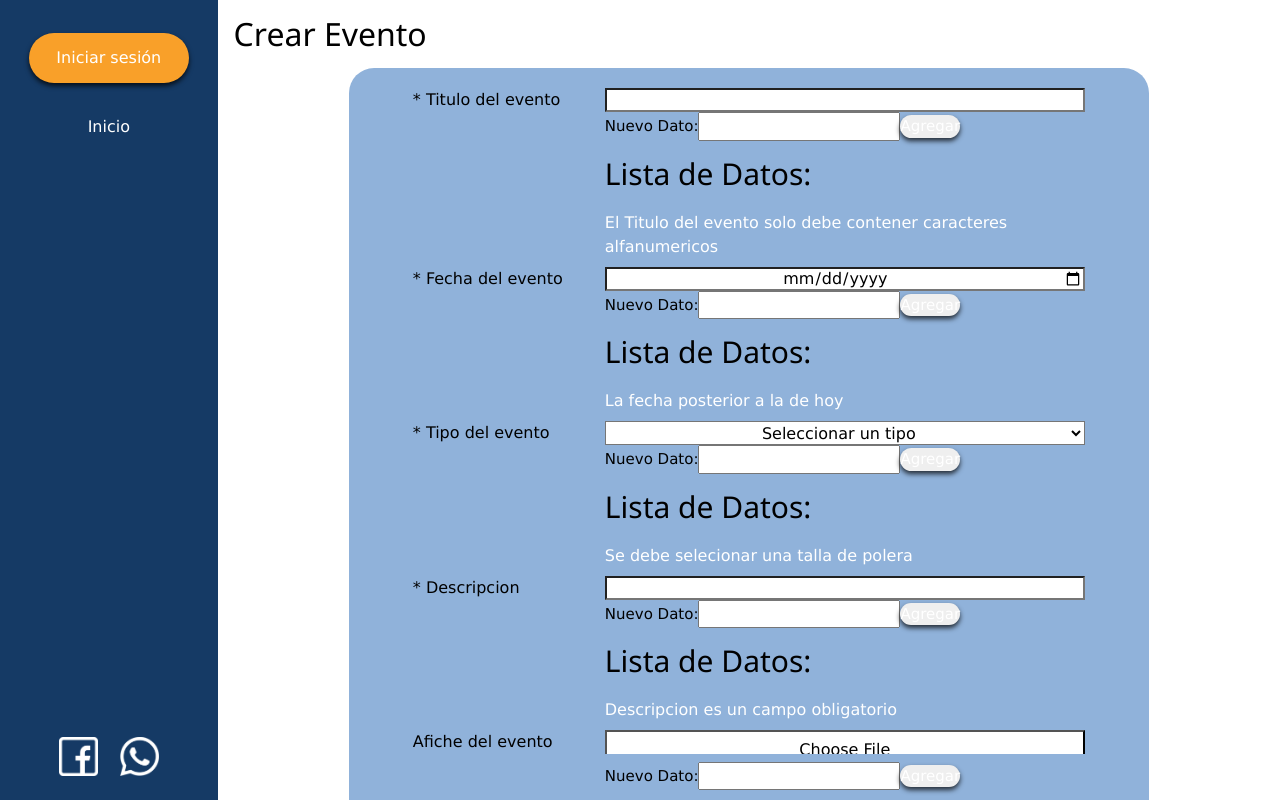
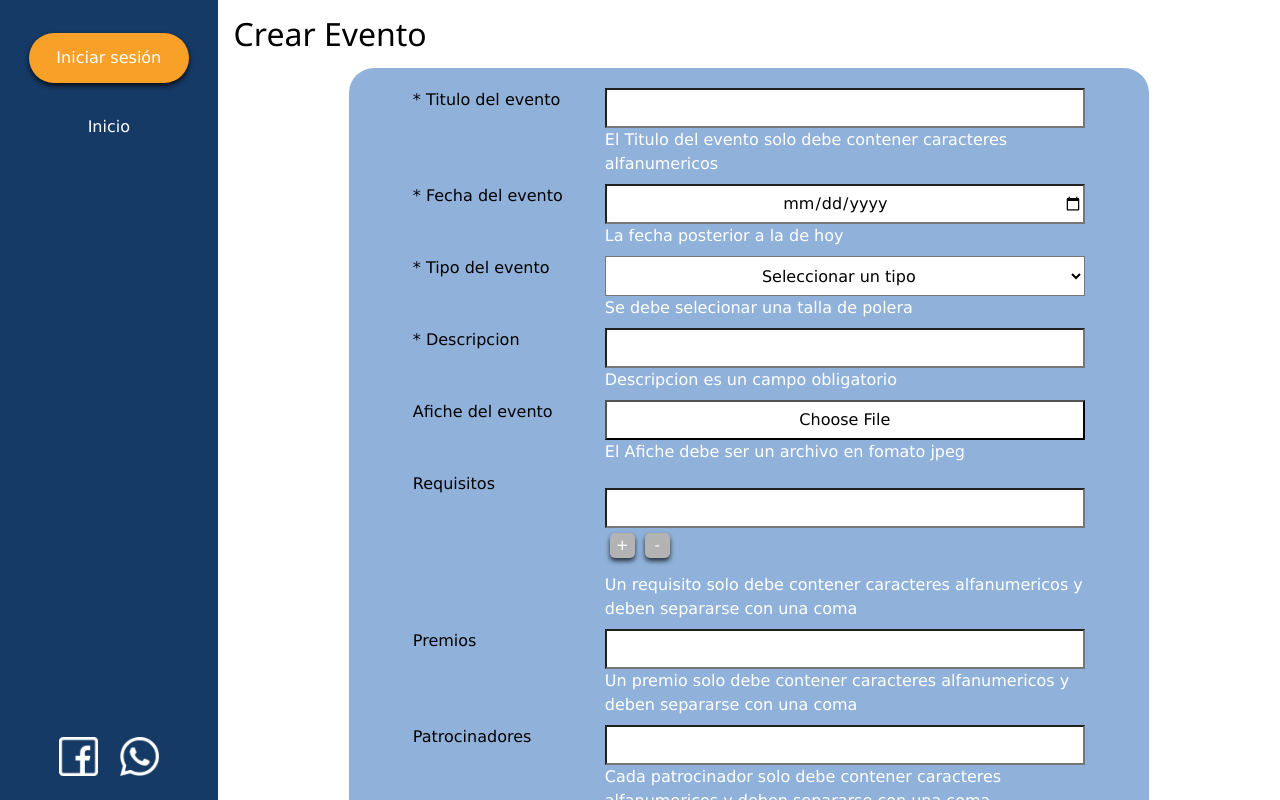
Before and after one commit to garyMamaniCortez/focasoft-front, a React (Create React App) app: page /CrearEvento in a window 1280 px wide. Shown: the top 800 px of the page. Built offline with nearby package versions, Linux system fonts and the light colour scheme.

Commit message:
feat: se agregó el TextInputDinamico con sus respectivos In´puts text y sus botones

```diff
--- /dev/null
+++ b/src/components/atoms/TextInputDinamic/TextInputDinamic.css
@@ -0,0 +1,10 @@
+Input{
+    width: 480px;
+    height: 40px;
+    flex-shrink: 0;
+    text-align: center;
+    content: "";
+    background-color: white;
+    font-size: 16px;
+    margin-bottom: 10px;
+}
--- a/src/components/atoms/TextInputDinamic/TextInputDinamic.jsx
+++ b/src/components/atoms/TextInputDinamic/TextInputDinamic.jsx
@@ -1,6 +1,9 @@
 import React, { useState } from 'react';
+import Boton from '../boton/Boton';
 
-const TextInputDinamic = () => {
+import './TextInputDinamic.css';
+
+const TextInputDinamic = ({disabled,hidden}) => {
   const [datos, setDatos] = useState([]);
   const [nuevoDato, setNuevoDato] = useState('');
 
@@ -13,19 +16,28 @@ const TextInputDinamic = () => {
     }
   };
 
+  // Eliminar un dato de la lista
+  const eliminarDato = (indice) => {
+    // Crear una copia del estado de datos
+    const copiaDatos = [...datos];
+    // Eliminar el dato en el índice dado
+    copiaDatos.splice(indice, 1);
+    // Actualizar el estado de datos
+    setDatos(copiaDatos);
+  };
+
   return (
-    <div>
+    <div disabled={disabled}
+    hidden={hidden}  className='w3-margin-top'>
       <div>
-        <label>Nuevo Dato:</label>
         <input
           type="text"
           value={nuevoDato}
-          onChange={(e) => setNuevoDato(e.target.value)}
-        />
-        <button onClick={agregarDato}>Agregar</button>
+          onChange={(e) => setNuevoDato(e.target.value)}/>
+        <Boton f={agregarDato} ClaseDeBoton="botonGris" >+</Boton>
+        <Boton f={eliminarDato} ClaseDeBoton="botonGris">-</Boton>
       </div>
       <div>
-        <h2>Lista de Datos:</h2>
         <ul>
           {datos.map((dato, index) => (
             <li key={index}>{dato}</li>
--- a/src/components/atoms/boton/Boton.css
+++ b/src/components/atoms/boton/Boton.css
@@ -39,10 +39,19 @@ button{
     height: 50px;
 }
 
-.AzulPequeño{
+.botonAzulPequeño{
     background-color: #192795;
     width: 160px;
     height: 50px;
+}
+
+.botonGris{
+    background-color: #b3b3b3;
+    border-radius: 5px;
+    width: 25px;
+    height: 25px;
+    margin: 0 5px;
+    margin-top: 5px;
 }
 
 button:hover{
--- a/src/components/atoms/boton/Boton.jsx
+++ b/src/components/atoms/boton/Boton.jsx
@@ -15,8 +15,10 @@ export default function Boton({ children, f, TipoDeBoton, ClaseDeBoton }) {
           ? "botonAmarilloPeq"
           : ClaseDeBoton === "botonAzul"
           ? "botonAzul"
-          : ClaseDeBoton === "AzulPequeño"
-          ? "AzulPequeño"
+          : ClaseDeBoton === "botonAzulPequeño"
+          ? "botonAzulPequeño"
+          : ClaseDeBoton === "botonGris"
+          ? "botonGris"
           : ""
       }
       `}
--- a/src/components/atoms/textInput/TextInput.css
+++ b/src/components/atoms/textInput/TextInput.css
@@ -1,6 +1,6 @@
 .EntradaDeTexto, .Descripcion {
     font-size: 16px;
-    height: 24px;
+    height: 40px;
     width: 480px;
     text-align: center;
     content: "";
--- a/src/components/atoms/textInput/TextInput.jsx
+++ b/src/components/atoms/textInput/TextInput.jsx
@@ -10,7 +10,7 @@ const TextInput = ({
   Valor,
 }) => {
   return (
-    <div>
+    <div className="TextInputMap">
       <input
         id={TipoDeEntrada !== "select" ? Identificador : ""}
         name={TipoDeEntrada !== "select" ? Identificador : ""}
@@ -31,6 +31,8 @@ const TextInput = ({
             ? "Contrasena"
             : TipoDeEntrada === "User"
             ? "User"
+            : TipoDeEntrada === "TextInputDinamic"
+            ? "EntradaDeTexto"
             : ""
         }
         `}
@@ -58,13 +60,18 @@ const TextInput = ({
         accept={`${TipoDeEntrada === "file" ? ".jpeg" : ""}`}
         onChange={ManejarCambio}
         disabled={
-          Desactivado ? true : TipoDeEntrada === "select" ? true : false
+          Desactivado ? true : TipoDeEntrada === "select" ? true
+                              : false
         }
-        hidden={TipoDeEntrada === "select" ? true : false}
+        hidden={TipoDeEntrada === "select" ? true
+                : TipoDeEntrada === "TextInputDinamic" ? true
+                : false}
         value={
           TipoDeEntrada === "file"
             ? ""
             : TipoDeEntrada === "Select"
+            ? ""
+            : TipoDeEntrada === "TextInputDinamic"
             ? ""
             : Valor
         }
@@ -74,10 +81,14 @@ const TextInput = ({
         name={TipoDeEntrada === "select" ? Identificador : ""}
         className="EntradaDeTexto"
         disabled={
-          Desactivado ? true : TipoDeEntrada !== "select" ? true : false
+          Desactivado ? true : TipoDeEntrada !== "select" ? true
+          : TipoDeEntrada === "TextInputDinamic" ? true
+          : false
         }
         onChange={ManejarCambio}
-        hidden={TipoDeEntrada !== "select" ? true : false}
+        hidden={TipoDeEntrada !== "select" ? true
+                : TipoDeEntrada === "TextInputDinamic" ? true
+                : false}
         value={TipoDeEntrada !== "select" ? "" : Valor}
       >
         {OpcionesDelDesplegable.map((item) => (
@@ -85,7 +96,17 @@ const TextInput = ({
         ))}
       </select>
 
-      <TextInputDinamic />
+      <TextInputDinamic
+        id={TipoDeEntrada === "TextInputDinamic" ? Identificador : ""}
+        name={TipoDeEntrada === "TextInputDinamic" ? Identificador : ""}
+        className="EntradaDeTexto"
+        disabled={
+          Desactivado ? true : TipoDeEntrada !== "TextInputDinamic" ? true : false
+        }
+        onChange={ManejarCambio}
+        hidden={TipoDeEntrada !== "TextInputDinamic" ? true : false}
+        value={TipoDeEntrada !== "TextInputDinamic" ? "" : Valor}
+      />
 
     </div>
   );
--- a/src/components/templates/createEvent/CreateEvent.jsx
+++ b/src/components/templates/createEvent/CreateEvent.jsx
@@ -89,7 +89,7 @@ const CreateEvent = () => {
       divClase: "itemContainer",
       Etiqueta: "Requisitos",
       TipoDeEtiqueta: "FormLabel",
-      TipoDeEntrada: "text",
+      TipoDeEntrada: "TextInputDinamic",
       Identificador: "Requisitos",
       Desactivado: false,
       OpcionesDelDesplegable: [
```
